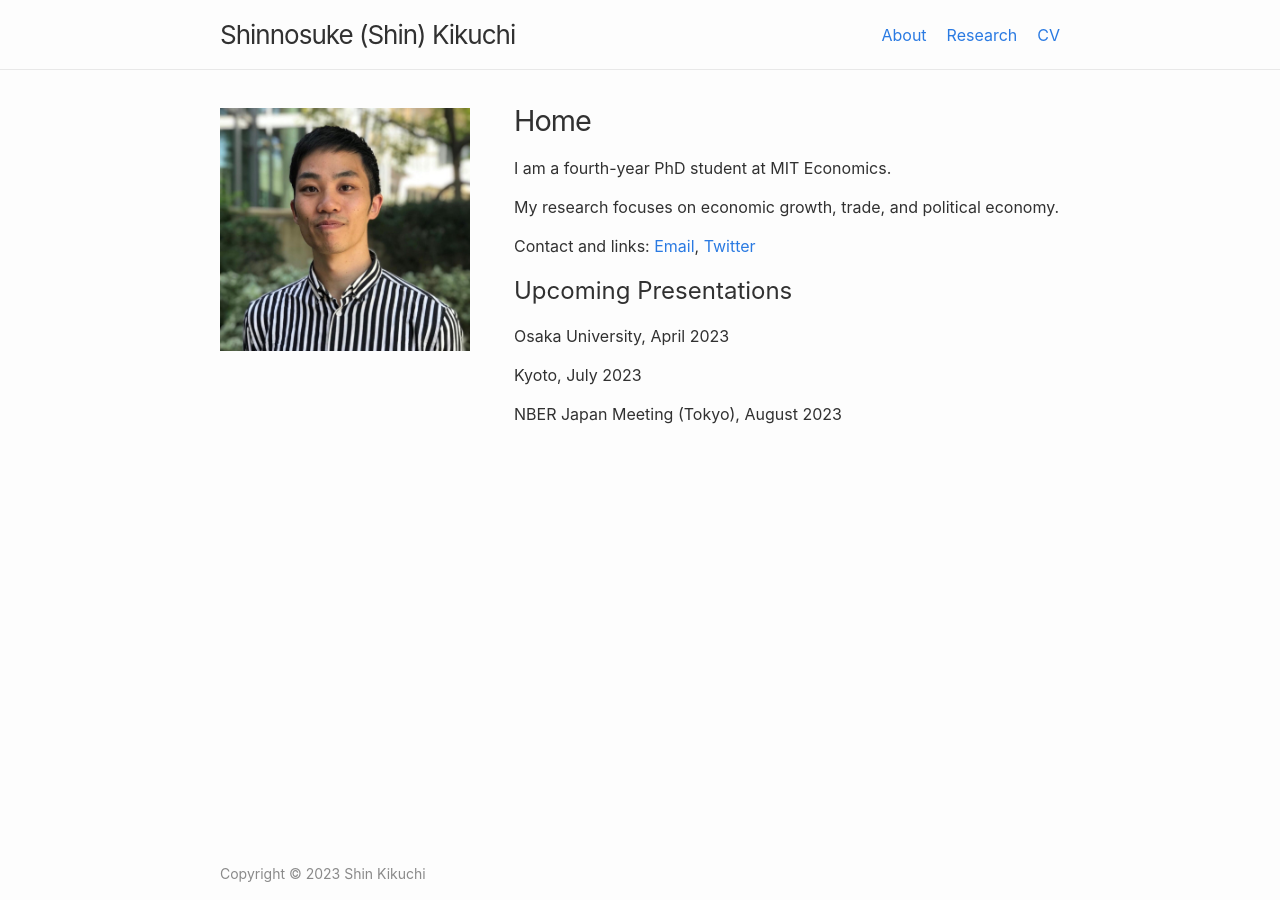
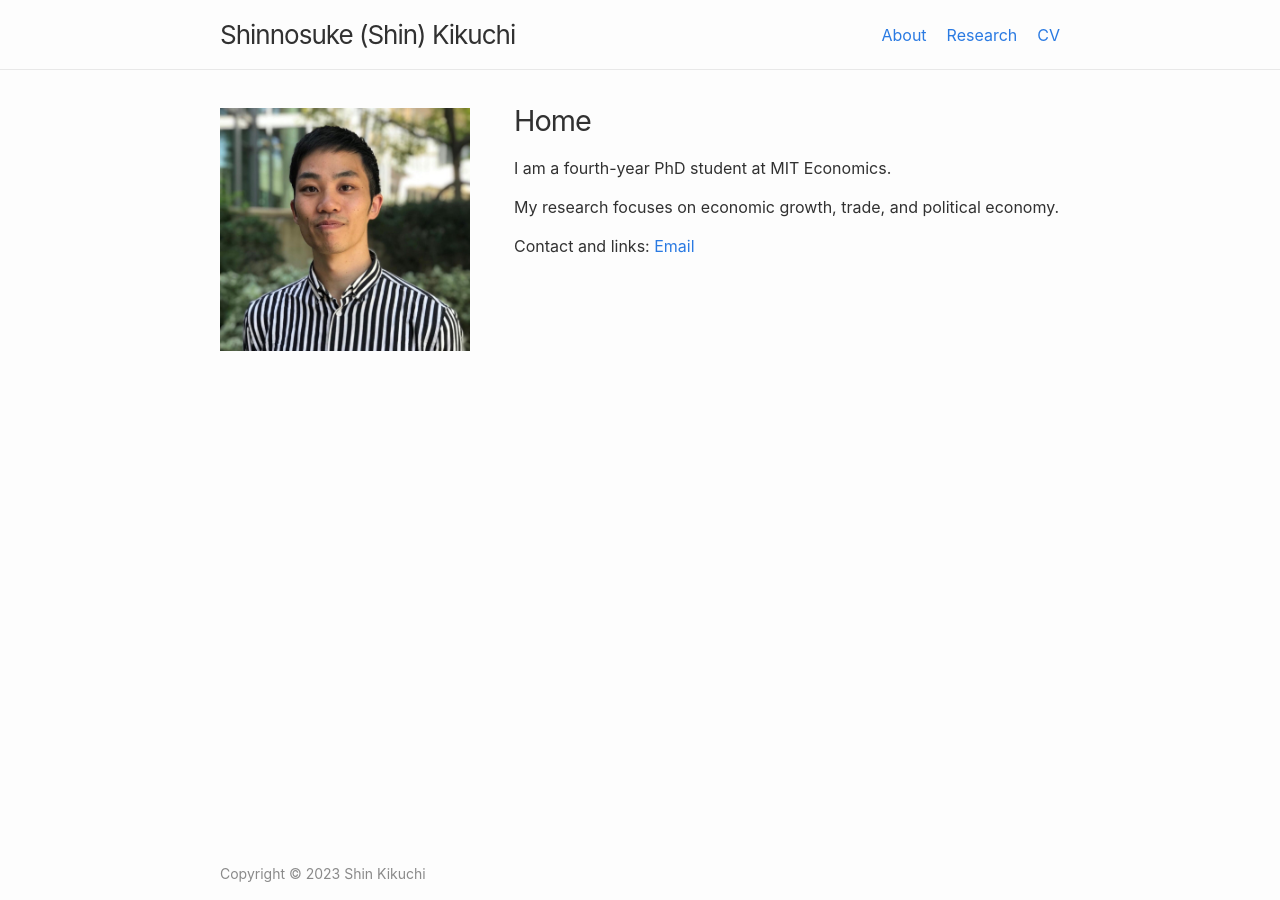
Before and after one commit to shinnkikuchi/shinnkikuchi.github.io, a Jekyll site: the page built from index.md, in a window 1280 px wide. Built offline with Jekyll 4.4.1, drawn with Linux system fonts in a browser that asks for light colours.

Commit message:
Update index.md

```diff
--- a/index.md
+++ b/index.md
@@ -11,12 +11,4 @@ I am a fourth-year PhD student at MIT Economics.
 My research focuses on economic growth, trade, and political economy.
 
 
-Contact and links: [Email](mailto:skikuchi@mit.edu), [Twitter](https://twitter.com/ShinnKikuchi)
-
-## Upcoming Presentations
-
-Osaka University, April 2023 <br>
-
-Kyoto, July 2023 <br>
-
-NBER Japan Meeting (Tokyo), August 2023 <br>
+Contact and links: [Email](mailto:skikuchi@mit.edu)
```
